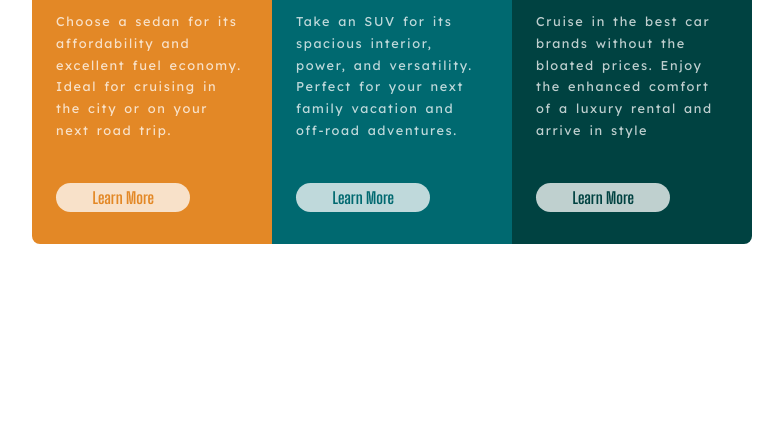
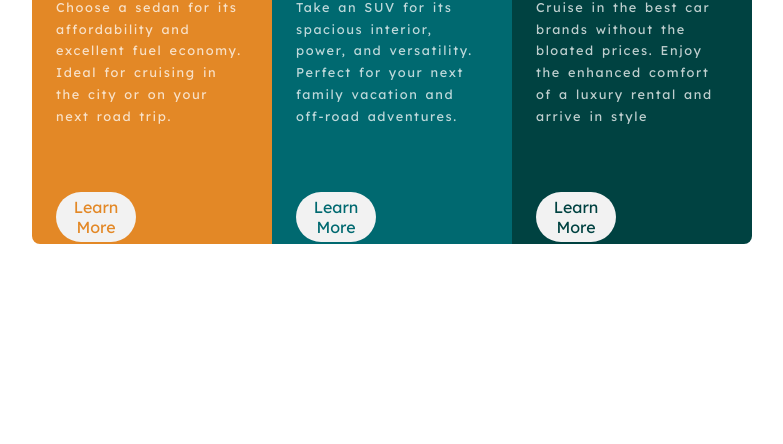
Before and after one commit to ClaudiaRamirezD/3-column-preview-card-component, a plain HTML site: page index.html in a window 1280 px wide. Shown: the part 356-800 px from the top of the page, without its empty margins (248-1031 px from the left). Drawn offline with Linux system fonts and the light colour scheme.

Commit message:
Commit 2:More responsive

```diff
--- a/styles.css
+++ b/styles.css
@@ -68,11 +68,11 @@ body {
 }
 
 .card-col-body {
-    display: flex;
+
     flex-direction: column;
     flex-wrap: wrap;
     flex: 1 1 25em;
-    padding: 2.3em 2.5em;
+    padding: 2.1em 1.8em;
     align-self: normal;
     align-items: flex-start;
 }
@@ -94,8 +94,8 @@ body {
     word-spacing: 2px;
     line-height: 1.7em;
     padding-top: 1.6em;
-    padding-bottom: 1.8em;
-    margin-bottom: 10px;
+    padding-bottom: 4rem;
+    margin-bottom: 1px;
 
 }
 
@@ -142,18 +142,22 @@ a {
 
 .btn {
     display: inline-block;
-    background-color: var(--transparent-white);
+    background-color: var(--light-gray);
     text-align: center;
-    padding: 1em 1.5em;
+    padding: 1.2em;
     border-radius: 50px;
     margin-top: auto;
     font-size: .75rem;
     width: 70%;
+    font-family: 'Lexend Deca',
+    sans-serif;
+
 }
 
 @media(min-width:426px) {
 
     .cards {
+
         flex-direction: row;
         align-items: center;
     }
@@ -169,14 +173,16 @@ a {
     }
 
     .container {
-        max-width: 70%;
-        margin: 2em 5em;
+        max-width: 80%;
+        margin: 2em;
     }
 
     .card-col-body {
-        padding: 2em 1.5em;
+        padding: 1.1em 1.5em;
         max-height: 30em;
-        display:flex;
+        display: flex;
+        flex-wrap: nowrap;
+
     }
 
     img{
@@ -185,11 +191,17 @@ a {
 
     .title {
         padding-top: 0.7em;
-        font-size: 1.4em;
+        font-size: 1.2em;
     }
 
     .text{
+        font-size: .8rem;
+    }
+
+    .btn{
+        padding: .55rem;
         font-size: .7rem;
+        width: 5rem;
     }
 
 
```
